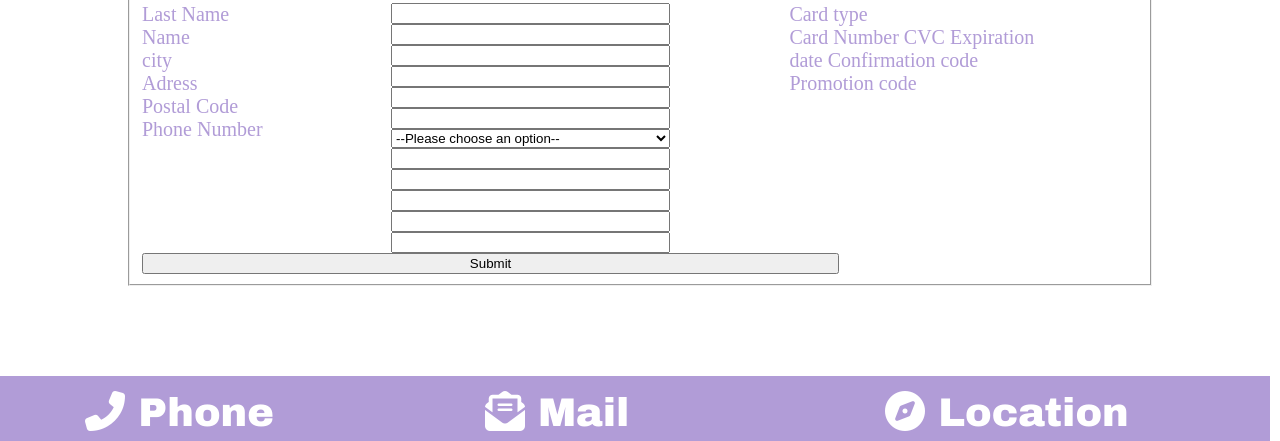
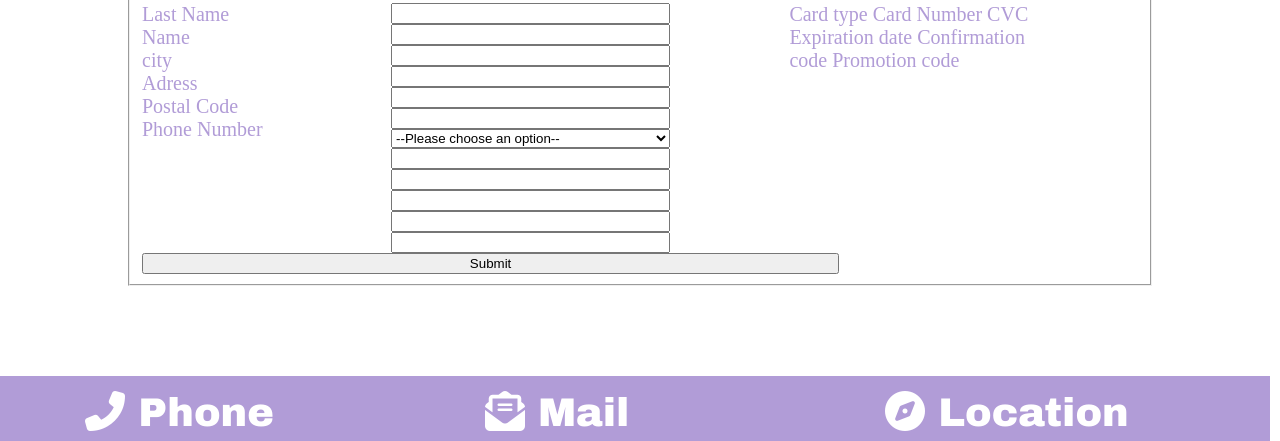
Before and after one commit to OurGroupWebsiteProject/OurGroupProject, a plain HTML site: page reservation.html in a window 1280 px wide. Shown: the part 321-762 px from the top of the page. Drawn offline with Linux system fonts and the light colour scheme.

Commit message:
Update reservation.html

```diff
--- a/reservation.html
+++ b/reservation.html
@@ -65,7 +65,7 @@
 
 		</div>
 		<div class="rerservationdroite" >
-			Card type<br>
+			Card type
 			Card Number
 			CVC
 			Expiration date
```
